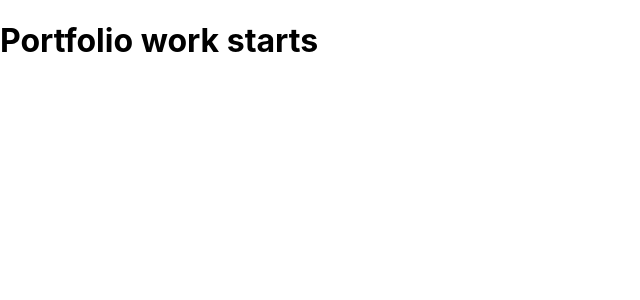
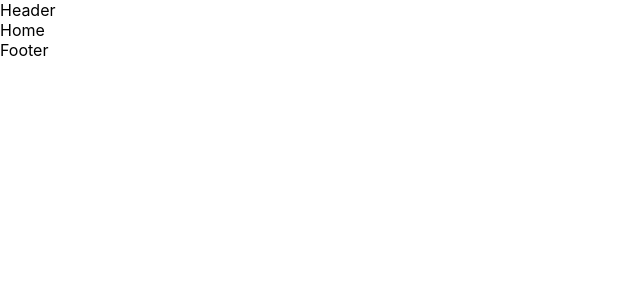
Before and after one commit to Sahil-pillania/portfolio, a React (Create React App) app: page / in a window 1280 px wide. Shown: the top 300 px of the page, without its empty margins (0-640 px from the left). Built offline with nearby package versions, Linux system fonts and the light colour scheme.

Commit message:
react router setup

```diff
--- a/package.json
+++ b/package.json
@@ -8,6 +8,7 @@
     "@testing-library/user-event": "^13.5.0",
     "react": "^18.2.0",
     "react-dom": "^18.2.0",
+    "react-router-dom": "^6.3.0",
     "react-scripts": "5.0.1",
     "web-vitals": "^2.1.4"
   },
--- a/src/App.js
+++ b/src/App.js
@@ -6,16 +6,27 @@ import AboutMe from './components/AboutMe';
 
 import {
   BrowserRouter as Router,
-  Switch,
-  Route,
-  Link
+  Routes,
+  Route
 } from "react-router-dom";
 
 import './App.css';
 
 function App() {
   return (
-    <h1> Portfolio work starts</h1>
+    <>
+      <Header/>
+
+      <Routes>
+        <Route path="/" element={<Home />} />
+        <Route path="contact" element={<ContactMe />} />
+        <Route path="about" element={<AboutMe />} />
+      </Routes>
+
+      <Footer/>
+
+
+    </>
   );
 }
 
--- a/src/index.js
+++ b/src/index.js
@@ -2,12 +2,15 @@ import React from 'react';
 import ReactDOM from 'react-dom/client';
 import './index.css';
 import App from './App';
+import { BrowserRouter } from "react-router-dom";
 import reportWebVitals from './reportWebVitals';
 
 const root = ReactDOM.createRoot(document.getElementById('root'));
 root.render(
   <React.StrictMode>
-    <App />
+    <BrowserRouter>
+      <App />
+    </BrowserRouter>
   </React.StrictMode>
 );
 
```
Also changed, not shown: src/components/JS/script.js (added), 1 other file (tests, documents, lock files or other folders).
